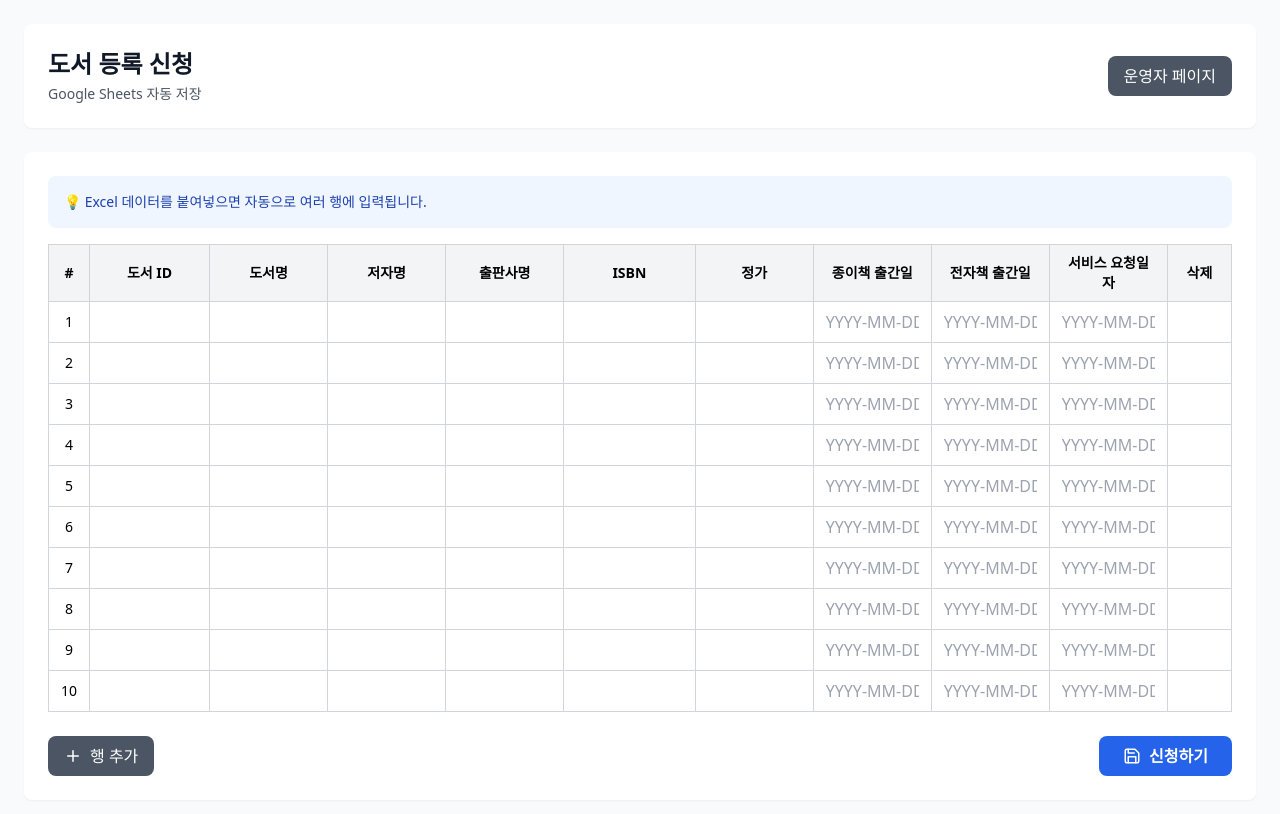
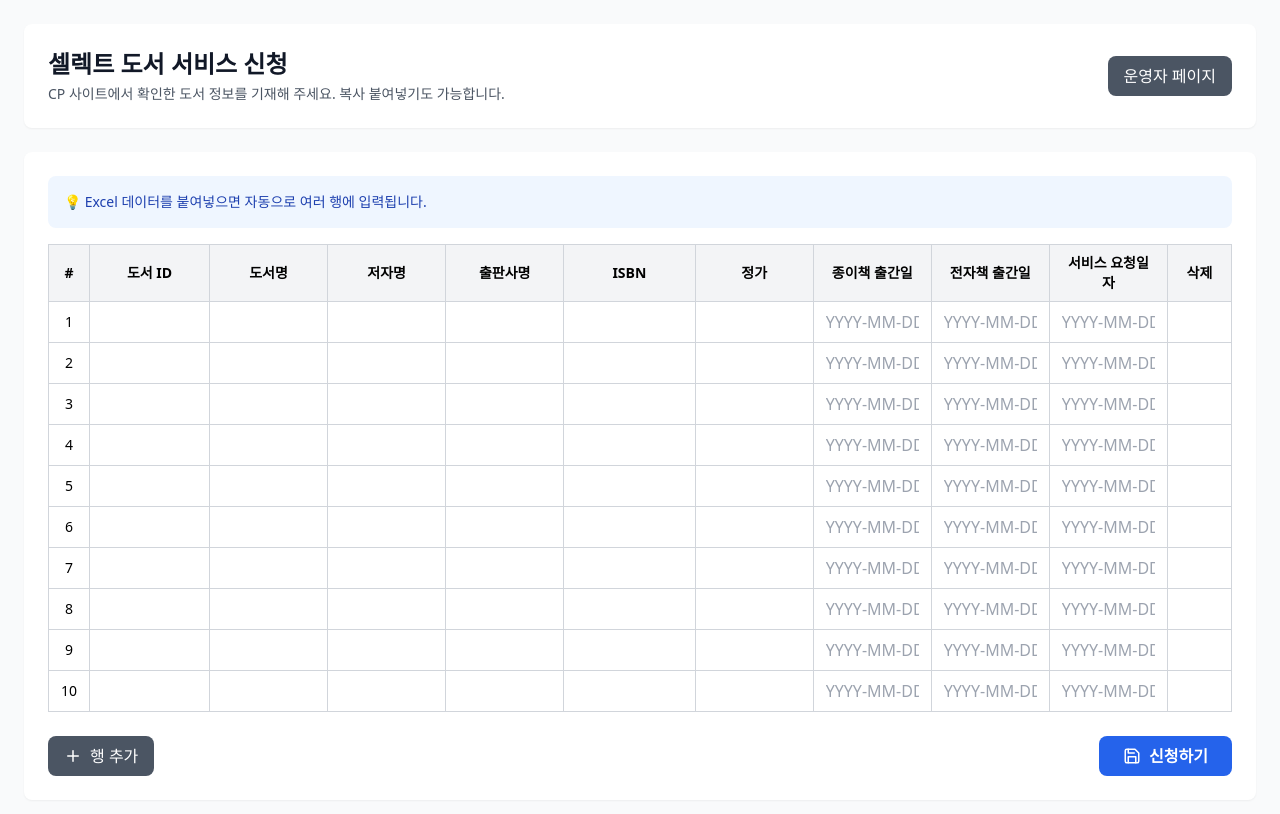
Before and after one commit to yunjukye-bit/book-registration-system, a React (Vite) app: page / in a window 1280 px wide. Shown: the top 814 px of the page. Built offline with nearby package versions, Linux system fonts and the light colour scheme.

Commit message:
Update App.jsx

```diff
--- a/src/App.jsx
+++ b/src/App.jsx
@@ -190,8 +190,8 @@ const BookRegistrationSystem = () => {
         <div className="bg-white rounded-lg shadow-sm p-6 mb-6">
           <div className="flex justify-between items-center">
             <div>
-              <h1 className="text-2xl font-bold text-gray-900">{currentView === 'user' ? '도서 등록 신청' : '운영자 - 신청 목록'}</h1>
-              <p className="text-sm text-gray-600 mt-1">{currentView === 'user' ? 'Google Sheets 자동 저장' : 'Google Sheets 실시간 연동'}</p>
+              <h1 className="text-2xl font-bold text-gray-900">{currentView === 'user' ? '셀렉트 도서 서비스 신청' : '운영자 - 신청 목록'}</h1>
+              <p className="text-sm text-gray-600 mt-1">{currentView === 'user' ? 'CP 사이트에서 확인한 도서 정보를 기재해 주세요. 복사 붙여넣기도 가능합니다.' : '본 페이지에 기재된 데이터의 수정을 원하실 경우, 재입력을 부탁드립니다.'}</p>
             </div>
             <button onClick={() => setCurrentView(currentView === 'user' ? 'admin' : 'user')} className="px-4 py-2 bg-gray-600 text-white rounded-lg hover:bg-gray-700">
               {currentView === 'user' ? '운영자 페이지' : '사용자 페이지'}
```
